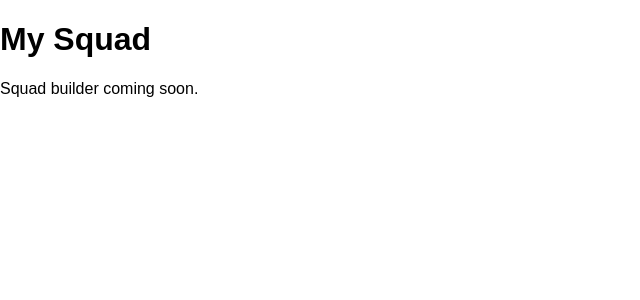
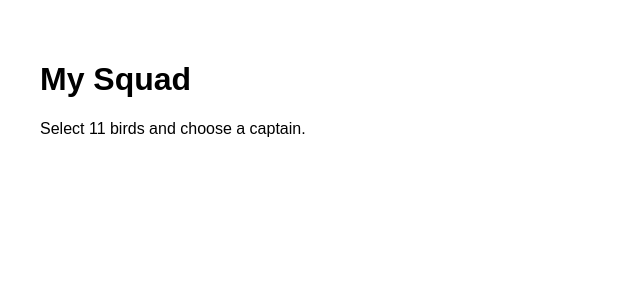
Before and after one commit to crawshawsammy-commits/fantasy-birding, a Next.js app: page /my-squad in a window 1280 px wide. Shown: the top 300 px of the page, without its empty margins (0-640 px from the left). Built offline with nearby package versions, Linux system fonts and the light colour scheme.

Commit message:
Update page.tsx

```diff
--- a/app/my-squad/page.tsx
+++ b/app/my-squad/page.tsx
@@ -1,12 +1,10 @@
-export default function MySquadPage() {
+export default function MySquad() {
   return (
-    <main className="p-10">
-      <h1 className="text-4xl font-bold">
-        My Squad
-      </h1>
+    <main style={{ padding: 40 }}>
+      <h1>My Squad</h1>
 
-      <p className="mt-4">
-        Squad builder coming soon.
+      <p>
+        Select 11 birds and choose a captain.
       </p>
     </main>
   )
```
